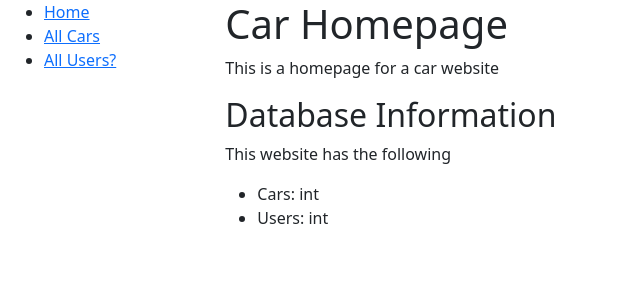
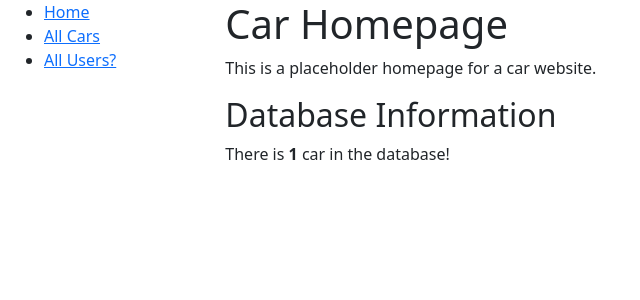
Before and after one commit to m20re/csci4830-oilmeup, a Django app: page /catalog/ in a window 1280 px wide. Shown: the top 300 px of the page, without its empty margins (0-640 px from the left). Run offline with Django 4.2, Linux system fonts and the light colour scheme; tables that the repository leaves empty hold one stand-in row (values such as "Sample post").

Commit message:
modified car website homepage

```diff
--- a/website/car_catalog/views.py
+++ b/website/car_catalog/views.py
@@ -1,10 +1,13 @@
 from django.shortcuts import render
+from .models import Car
 
 def index(request):
     """View function for home page of the site"""
+    # gets the amount of cars
+    num_cars = Car.objects.all().count()
 
     context = {
-
+        'num_cars' : num_cars,
     }
 
     return render(request, 'index.html', context=context)
--- a/website/templates/index.html
+++ b/website/templates/index.html
@@ -3,12 +3,14 @@
 {% block content %}
     <h1>Car Homepage</h1>
     <p>
-        This is a homepage for a car website
+        This is a placeholder homepage for a car website.
     </p>
     <h2>Database Information</h2>
-    <p>This website has the following</p>
-    <ul>
-        <li>Cars: int</li>
-        <li>Users: int</li>
-    </ul>
+    {% if num_cars == 0 %}
+    <p>This datbase currently has no cars!</p>
+    {% elif num_cars == 1 %}
+    <p>There is <strong>{{ num_cars }}</strong> car in the database!</p>
+    {% else %}
+    <p> There are <strong>{{ num_cars }}</strong> cars in the database!</p>
+    {% endif %}
 {% endblock %}
```
Also changed, not shown: 1 other file.
